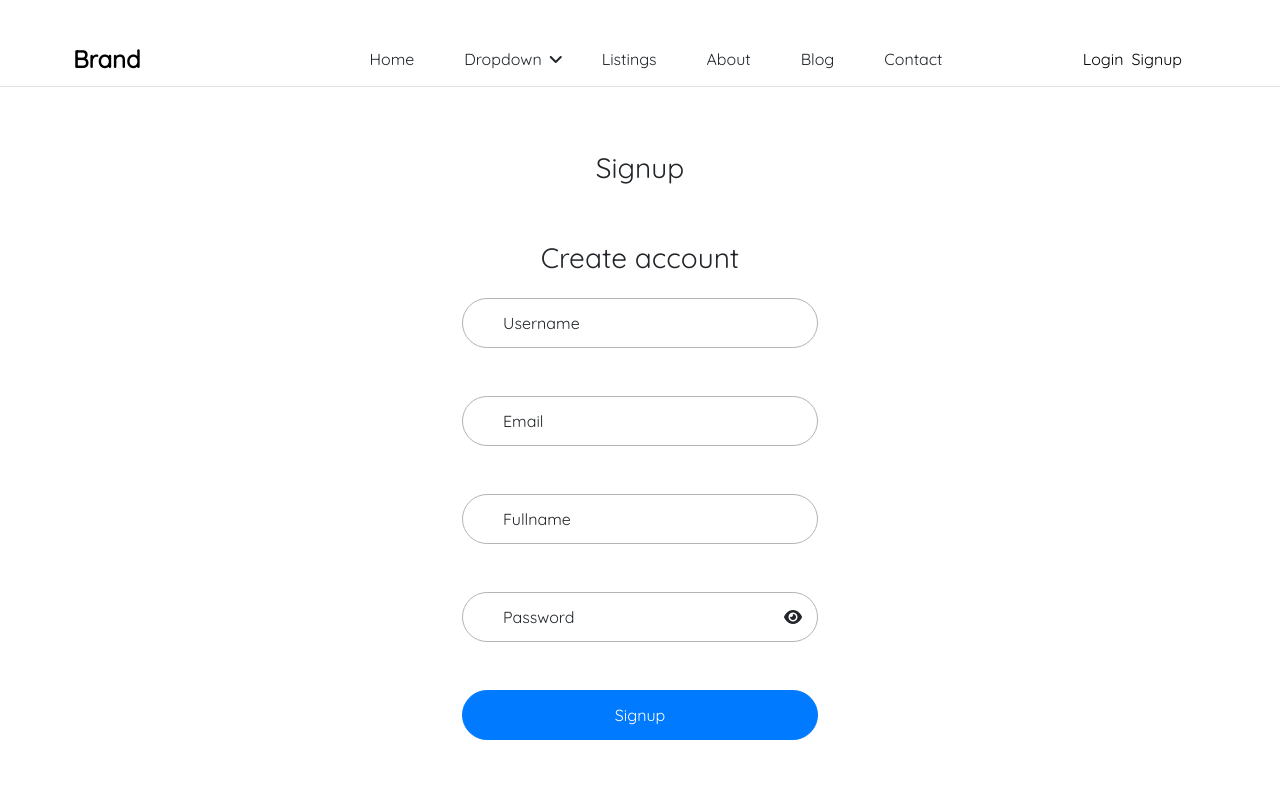
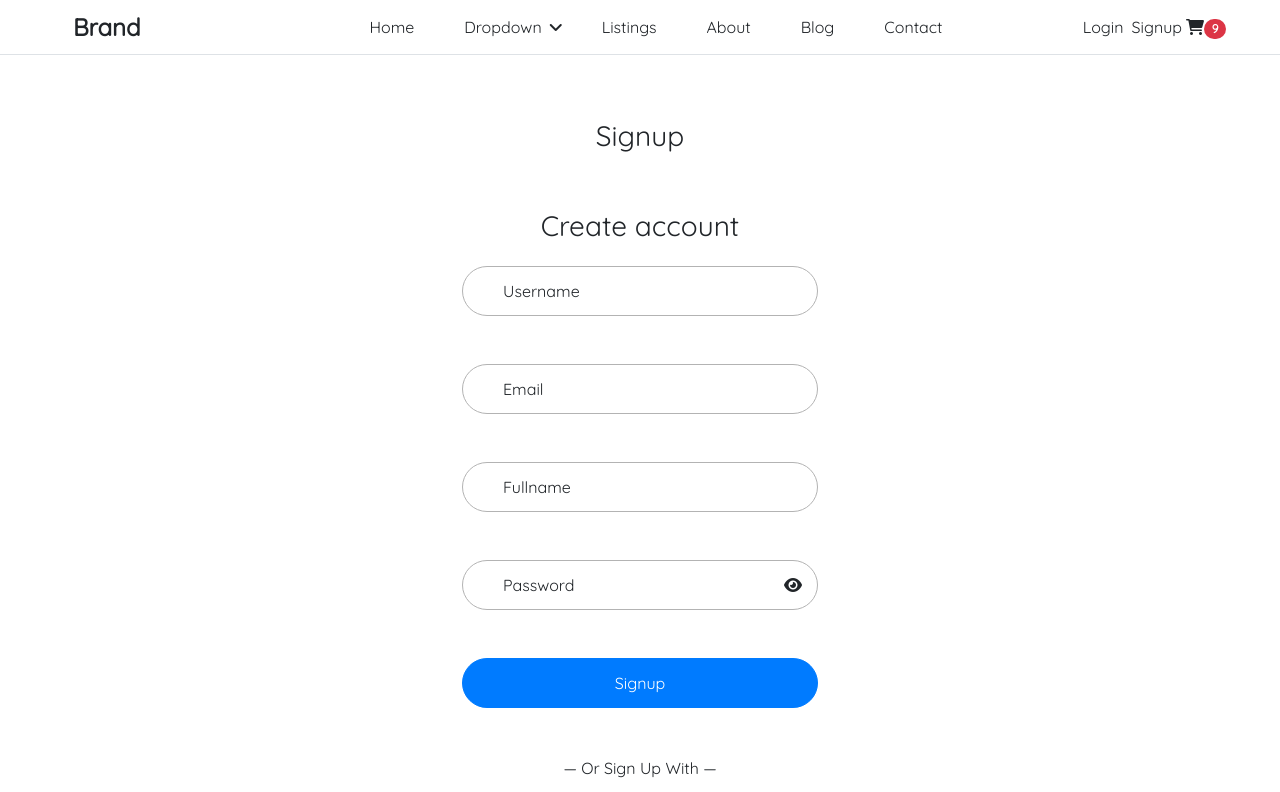
Before and after one commit to furkan3458/react-app-example, a React (Create React App) app: page /signup in a window 1280 px wide. Shown: the top 792 px of the page. Built offline with nearby package versions, Linux system fonts and the light colour scheme; what @cloudinary/url-gen would draw is missing.

Commit message:
css tricks, missing parts added, improvements

```diff
--- a/public/css/index.css
+++ b/public/css/index.css
@@ -51,6 +51,18 @@ a {
 }
 
 a:hover {
+    color: var(--app-live-blue)!important;
+}
+
+.text-app-gray {
+    color: var(--app-gray-900)!important;
+}
+
+.text-app-grifindor {
+    color: var(--app-grifindor-red)!important;
+}
+
+.text-app-live {
     color: var(--app-live-blue)!important;
 }
 
@@ -494,6 +506,22 @@ a:hover {
     align-items: center;
 }
 
+.mobile-nav-right {
+    display: block;
+    text-align: end;
+}
+
+.mobile-nav-right>div {
+    display: inline-block;
+    margin-right: .5rem;
+    cursor: pointer;
+}
+
+.mobile-nav-right>div:hover {
+    color: var(--app-live-blue);
+    transition: all .5s;
+}
+
 
 /*Login, Signup*/
 
@@ -776,6 +804,13 @@ textarea.form-control {
     margin-bottom: 26px;
 }
 
+.section-products .single-product:hover {
+    -webkit-box-shadow: 0px 18px 25px -2px rgba(0, 0, 0, 0.67)!important;
+    -moz-box-shadow: 0px 18px 25px -2px rgba(0, 0, 0, 0.67)!important;
+    box-shadow: 0px 18px 25px -2px rgba(0, 0, 0, 0.67)!important;
+    transition: all .5s;
+}
+
 .section-products .single-product .part-1 {
     position: relative;
     display: block;
--- a/src/components/CardCellComponent.tsx
+++ b/src/components/CardCellComponent.tsx
@@ -1,10 +1,10 @@
-import React, { useRef, useState, useContext } from 'react';
+import React, { useRef, useContext } from 'react';
 import { Col } from 'react-bootstrap';
 import { Link } from 'react-router-dom';
 
 import CldImageComponent from './CldImageComponent';
 
-import ProductMenuContext, { ProductMenuContextProvider } from '../contexts/ProductMenuContext';
+import ProductMenuContext from '../contexts/ProductMenuContext';
 
 interface CardCellPropType {
   id: number,
@@ -39,7 +39,7 @@ const CardCellComponent = ({ ...props }: CardCellPropType) => {
 
   return (
     <Col md={6} lg={4} xl={3}>
-      <div id={"product_" + props.id} className="single-product">
+      <div id={"product_" + props.id} className="single-product shadow rounded p-1">
         <div className="part-1">
           {props.discount ? <span className="discount">{props.discount}% off</span> : <></>}
           {props.tag ? <span className="new">{props.tag}</span> : <></>}
--- a/src/components/CardComponent.tsx
+++ b/src/components/CardComponent.tsx
@@ -1,11 +1,11 @@
 import React, { useEffect, useState } from 'react';
-import { Link } from 'react-router-dom';
 import { useSelector } from 'react-redux';
 
 import { StateType } from '../state/reducers';
 import { Col, Container, Row, Modal } from 'react-bootstrap';
 
 import CardCellComponent from './CardCellComponent';
+import ToastComponent from './ToastComponent';
 import CldImageComponent from './CldImageComponent';
 
 import ProductMenuContext,{ProductMenuContextProvider} from '../contexts/ProductMenuContext';
@@ -19,9 +19,12 @@ const CardComponent = (props: CardPropType) => {
 
     const [isModalShow, setIsModalShow] = useState(false);
     const [modalImage, setModalImage] = useState("");
+    const [toastShow, settoastShow] = useState(false);
+    const [toastMessage, setToastMessage] = useState("");
     const [productMenuContext, setProductMenuContext] = useState<ProductMenuContextProvider>();
 
     const products = useSelector((state: StateType) => state.products);
+    const auth = useSelector((state: StateType) => state.auth);
 
     useEffect(() => {
         initProductMenuContext();
@@ -38,6 +41,12 @@ const CardComponent = (props: CardPropType) => {
     }
 
     const handleAddFavorites = (id:number) => {
+
+        if(!auth.isAuthenticated){
+            console.log(auth);
+            setToastMessage("You must be logged in to add the product to your favourites.")
+            settoastShow(true);
+        }
         console.log("handleAddFavorites --CardComponent",id);
     }
 
@@ -51,8 +60,14 @@ const CardComponent = (props: CardPropType) => {
         setIsModalShow(true);
     }
 
+    const handleToastClose = () =>{
+        settoastShow(false);
+    }
+
     return (
         <>
+            <ToastComponent type={"Danger"} position={"bottom-end"} text={toastMessage}
+                show={toastShow} header={"Brand"} iconClass={"fa-solid fa-circle"} delay={5000} autohide={true} close={() => handleToastClose()} />
             <section className="section-products">
                 <Container>
                     <Row className="justify-content-center text-center">
@@ -65,11 +80,11 @@ const CardComponent = (props: CardPropType) => {
                     </Row>
                     <Row>
                         <ProductMenuContext.Provider value={productMenuContext!}>
-                            <CardCellComponent id={1} to={"/product"} title={"Book"} price={100} discount={"15"} image={"leather-bag-gray.jpg"} />
-                            <CardCellComponent id={2} to={"/product"} title={"Book"} price={100} discount={"15"} image={"accessories-bag.jpg"} />
-                            <CardCellComponent id={3} to={"/product"} title={"Book"} price={100} discount={"15"} image={"car-interior-design.jpg"} />
-                            <CardCellComponent id={4} to={"/product"} title={"Book"} price={100} discount={"15"} image={"shoes.jpg"} />
-                            <CardCellComponent id={5} to={"/product"} title={"Book"} price={100} discount={"15"} image={"analog-classic.jpg"} />
+                            <CardCellComponent id={1} to={"/product"} title={"Leather Bag"} price={100} oldPrice={120} discount={"15"} image={"leather-bag-gray.jpg"} />
+                            <CardCellComponent id={2} to={"/product"} title={"Accessories"} price={100} tag={"New"} image={"accessories-bag.jpg"} />
+                            <CardCellComponent id={3} to={"/product"} title={"Car"} price={100} image={"car-interior-design.jpg"} />
+                            <CardCellComponent id={4} to={"/product"} title={"Shoes"} price={100} image={"shoes.jpg"} />
+                            <CardCellComponent id={5} to={"/product"} title={"Watch"} price={100} image={"analog-classic.jpg"} />
                         </ProductMenuContext.Provider>
                     </Row>
                 </Container>
--- a/src/components/NavbarComponent.tsx
+++ b/src/components/NavbarComponent.tsx
@@ -1,5 +1,5 @@
-import React, { useRef, useEffect } from 'react';
-import { Container, Row, Col } from 'react-bootstrap';
+import React, { useRef, useEffect, useState } from 'react';
+import { Container, Row, Col, Badge } from 'react-bootstrap';
 import { Link, NavLink, useLocation } from 'react-router-dom';
 import { connect } from 'react-redux';
 import $ from 'jquery';
@@ -10,18 +10,21 @@ import { logoutAction } from '../state/actions/authActions';
 import ThemeContext from '../contexts/ThemeContext';
 import AuthContext from '../contexts/AuthContext';
 
+import ShoppingCartComponent from './ShoppingCartComponent';
+
 interface customLinkType {
     to?: string,
     header: string,
     clsName?: string | '',
     span?: boolean | true,
     children?: React.ReactNode,
-    as?:"button" | "link",
-    func?:Function
+    as?: "button" | "link",
+    func?: Function
 }
 
-const NavbarComponent = ({ ...props }:any) => {
+const NavbarComponent = ({ ...props }: any) => {
 
+    const [shoppingCartShow, setShoppingCartShow] = useState(false);
     const toggleMenu = useRef<HTMLAnchorElement>(null);
     const navClone = useRef<HTMLUListElement>(null);
 
@@ -41,8 +44,8 @@ const NavbarComponent = ({ ...props }:any) => {
         const clsName = params.clsName === undefined ? "" : params.clsName;
 
         let child = <NavLink to={params.to!}>{isSpan ? <span>{params.header}</span> : params.header}</NavLink>;
-        if(params.as && params.as === "button")
-            child = <a onClick={()=>params.func!()}>{isSpan ? <span>{params.header}</span> : params.header}</a>;
+        if (params.as && params.as === "button")
+            child = <a onClick={() => params.func!()}>{isSpan ? <span>{params.header}</span> : params.header}</a>;
 
         return (
             <li className={clsName + (location.pathname === params.to ? " active" : "")}>
@@ -57,8 +60,8 @@ const NavbarComponent = ({ ...props }:any) => {
         const clsName = params.clsName === undefined ? "" : params.clsName;
         let child = <NavLink to={params.to!}>{isSpan ? <span>{params.header}</span> : params.header}</NavLink>;
 
-        if(params.as && params.as === "button")
-            child = <a onClick={()=>params.func!()}>{isSpan ? <span>{params.header}</span> : params.header}</a>;
+        if (params.as && params.as === "button")
+            child = <a onClick={() => params.func!()}>{isSpan ? <span>{params.header}</span> : params.header}</a>;
 
         return (
             <li className={clsName + (location.pathname === params.to ? " active" : "")}>
@@ -105,10 +108,18 @@ const NavbarComponent = ({ ...props }:any) => {
         }
     }
 
-    const onLogout = () =>{
+    const onLogout = () => {
         console.log("onLogout");
         const jwtToken = localStorage.getItem("jwtKey");
-        props.logoutAction({token:jwtToken});
+        props.logoutAction({ token: jwtToken });
+    }
+
+    const handleShoppingCartClick = () =>{
+        setShoppingCartShow(true);
+    }
+
+    const handleShoppingCartClose = () =>{
+        setShoppingCartShow(false);
     }
 
     return (
@@ -118,7 +129,7 @@ const NavbarComponent = ({ ...props }:any) => {
                     <div className="site-mobile-menu">
                         <div className="site-mobile-menu-header">
                             <div className="site-mobile-menu-close mt-3">
-                                <span onClick={()=> closeCanvas()} className="fa-solid fa-xmark js-menu-toggle"></span>
+                                <span onClick={() => closeCanvas()} className="fa-solid fa-xmark js-menu-toggle"></span>
                             </div>
                         </div>
                         <div className="site-mobile-menu-body">
@@ -150,8 +161,8 @@ const NavbarComponent = ({ ...props }:any) => {
                         <>
                             {auth.authType === "guest" ?
                                 <div className="d-flex site-mobile-menu-footer border-top">
-                                    <Link to="/login" className="text-black mx-2">Login</Link>
-                                    <Link to="/signup" className="text-black mx-2">Signup</Link>
+                                    <Link to="/login" className="text-app-gray mx-2">Login</Link>
+                                    <Link to="/signup" className="text-app-gray mx-2">Signup</Link>
                                 </div>
                                 :
                                 <div>
@@ -160,7 +171,7 @@ const NavbarComponent = ({ ...props }:any) => {
                                             <div>{auth.authenticatedUser.fullname}</div>
                                             <span onClick={(e) => arrowCollapseClick(e)} className="arrow-collapse" data-toggle="collapse" data-target="#collapseItem3"></span>
                                             <ul className="collapse" id="collapseItem3">
-                                                <ListElementLink key={"8"} as="button" header={"Logout"} func={()=>onLogout()}/>
+                                                <ListElementLink key={"8"} as="button" header={"Logout"} func={() => onLogout()} />
                                             </ul>
                                         </li>
                                     </ul>
@@ -172,7 +183,7 @@ const NavbarComponent = ({ ...props }:any) => {
                         <Row className='align-items-center'>
                             <Col xl={{ span: '2' }} xs={'3'}>
                                 <h1 className="mb-0 site-logo text-center">
-                                    <Link to="/" className="text-black mb-0">Brand</Link>
+                                    <Link to="/" className="text-app-gray mb-0">Brand</Link>
                                 </h1>
                             </Col>
                             <Col xs={'10'} md={'8'} className="d-none d-xl-block">
@@ -201,33 +212,46 @@ const NavbarComponent = ({ ...props }:any) => {
                                     </ul>
                                 </nav>
                             </Col>
-                            <Col xl={2} className="d-none d-xl-flex fs-6">
+                            <Col xl={2} className="d-none d-xl-flex fs-6 mobile-nav-right">
                                 {auth.authType === "guest" ?
                                     <>
-                                        <div className="mx-1"><Link to="/login" className="text-black">Login</Link></div>
-                                        <div className="mx-1"><Link to="/signup" className="text-black">Signup</Link></div>
+                                        <div className="mx-1"><Link to="/login" className="text-app-gray">Login</Link></div>
+                                        <div className="mx-1"><Link to="/signup" className="text-app-gray">Signup</Link></div>
                                     </> :
                                     <nav className="site-navigation position-relative text-center">
                                         <ul className="site-menu me-auto d-none d-lg-block">
                                             <li className="has-children">
                                                 <span>{auth.authenticatedUser.fullname}</span>
                                                 <ul className="dropdown arrow-top">
-                                                    <ListElementLink key={"8"} as="button" header={"Logout"} func={()=>onLogout()}/>
+                                                    <ListElementLink key={"8"} as="button" header={"Logout"} func={() => onLogout()} />
                                                 </ul>
                                             </li>
                                         </ul>
                                     </nav>
+                                }
+                                <div onClick={()=>handleShoppingCartClick()}><i className="fa-solid fa-cart-shopping"></i><Badge bg="danger" pill={true}>9</Badge></div>
+                            </Col>
+                            <Col className="d-xl-none ms-md-0 me-auto py-3 mobile-nav-right" xs={'9'}>
+                                <div>
+                                    <Link to="/login" className="text-app-gray"><i className="fa-solid fa-arrow-right-to-bracket"></i></Link>
+                                </div>
+                                <div>
+                                    <Link to="/signup" className="text-app-gray"><i className="fa-solid fa-user-plus"></i></Link>
+                                </div>
+                                <div onClick={()=>handleShoppingCartClick()}>
+                                    <i className="fa-solid fa-cart-shopping text-app-gray"></i>
+                                    <Badge bg="danger" pill={true}>9</Badge>
+                                </div>
+                                <div>
+                                    <span ref={toggleMenu} onClick={(e) => handleMenuToggle(e)} className="site-menu-toggle js-menu-toggle text-app-gray">
+                                        <i className="fa-solid fa-bars"></i>
+                                    </span>
+                                </div>
 
-
-                                }
-                            </Col>
-                            <Col className="d-inline-block d-xl-none ms-md-0 me-auto py-3 text-end" xs={'9'} style={{ position: "relative", top: 3 + "px" }}>
-                                <a href="#" ref={toggleMenu} onClick={(e) => handleMenuToggle(e)} className="site-menu-toggle js-menu-toggle text-black">
-                                    <i className="fa-solid fa-bars"></i>
-                                </a>
                             </Col>
                         </Row>
                     </Container>
+                    <ShoppingCartComponent show={shoppingCartShow} title={"Shopping Cart"} onClose={()=> handleShoppingCartClose()}/>
                 </header>
             )}
             </AuthContext.Consumer>
@@ -238,6 +262,6 @@ const NavbarComponent = ({ ...props }:any) => {
 
 const mapStateToProps = (state: any) => ({});
 
-const mapDispatchToProps = {logoutAction};
+const mapDispatchToProps = { logoutAction };
 
 export default connect(mapStateToProps, mapDispatchToProps)(NavbarComponent);
--- /dev/null
+++ b/src/components/ShoppingCartComponent.tsx
@@ -0,0 +1,33 @@
+import React, {useState} from 'react';
+import {Offcanvas} from 'react-bootstrap';
+
+interface ShoppingCartProps{
+    show:boolean,
+    title:string,
+    onClose:Function,
+}
+
+const ShoppingCartComponent = (props:ShoppingCartProps) => {
+
+    const [show, setShow] = useState(props.show);
+    let isShow = props.show;
+
+    const handleClose = () =>{
+        setShow(false);
+        props.onClose();
+    }
+
+    return (
+        <Offcanvas show={isShow} onHide={handleClose} placement={'end'} scroll={true}>
+            <Offcanvas.Header closeButton>
+                <Offcanvas.Title className="fs-2 fw-bold">{props.title}</Offcanvas.Title>
+            </Offcanvas.Header>
+            <Offcanvas.Body>
+                Some text as placeholder. In real life you can have the elements you
+                have chosen. Like, text, images, lists, etc.
+            </Offcanvas.Body>
+        </Offcanvas>
+    );
+};
+
+export default ShoppingCartComponent;
--- a/src/components/ToastComponent.tsx
+++ b/src/components/ToastComponent.tsx
@@ -26,7 +26,7 @@ const ToastComponent = (props: ToastProps) => {
     }
 
     return (
-        <ToastContainer className="p-3" style={{zIndex:2}} position={props.position}>
+        <ToastContainer className="position-fixed p-3" style={{zIndex:2 }} position={props.position}>
             <Toast onClose={()=> handleClose()} show={isShow} delay={props.delay} bg={props.type.toLowerCase()} autohide={props.autohide}>
                 <Toast.Header>
                     <strong className="me-auto"><i className={props.iconClass + " me-2"}></i>{props.header}</strong>
```
